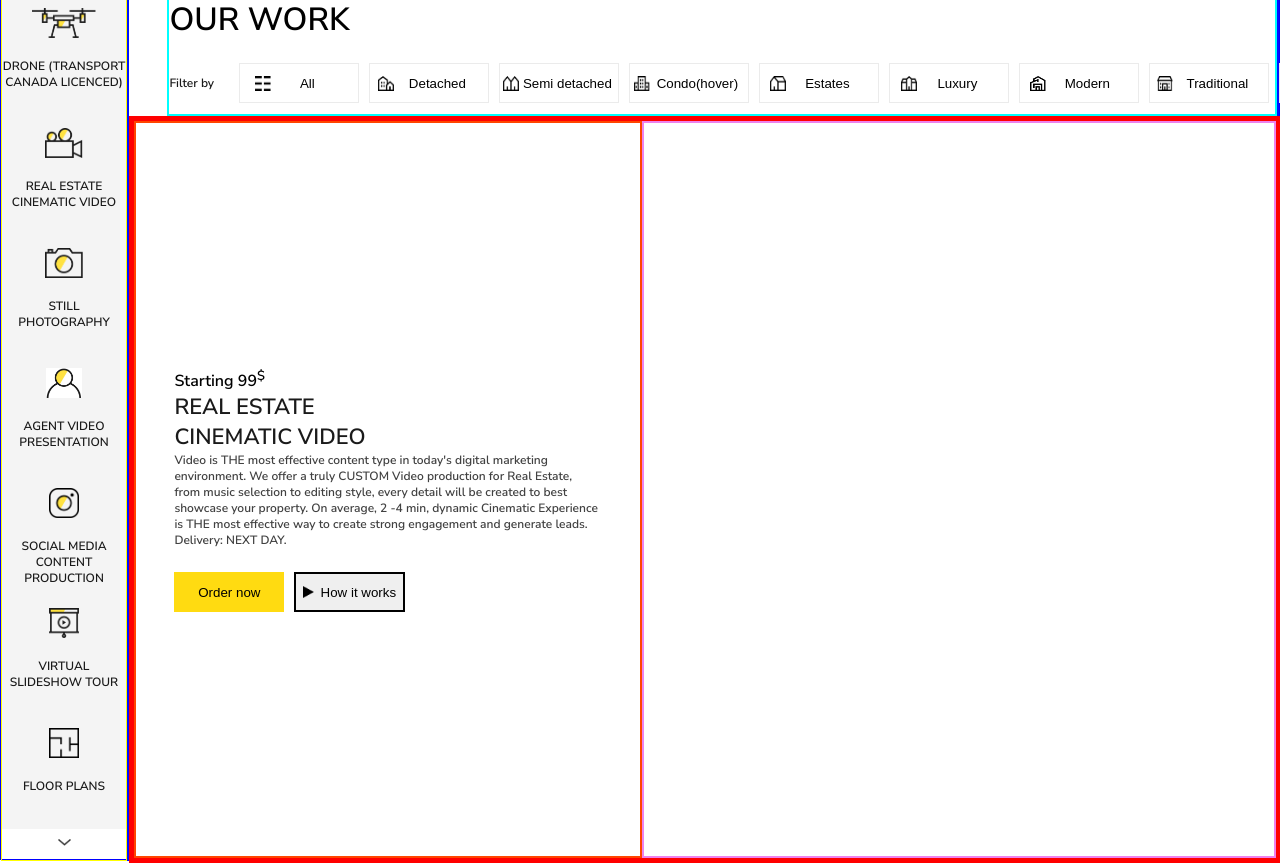
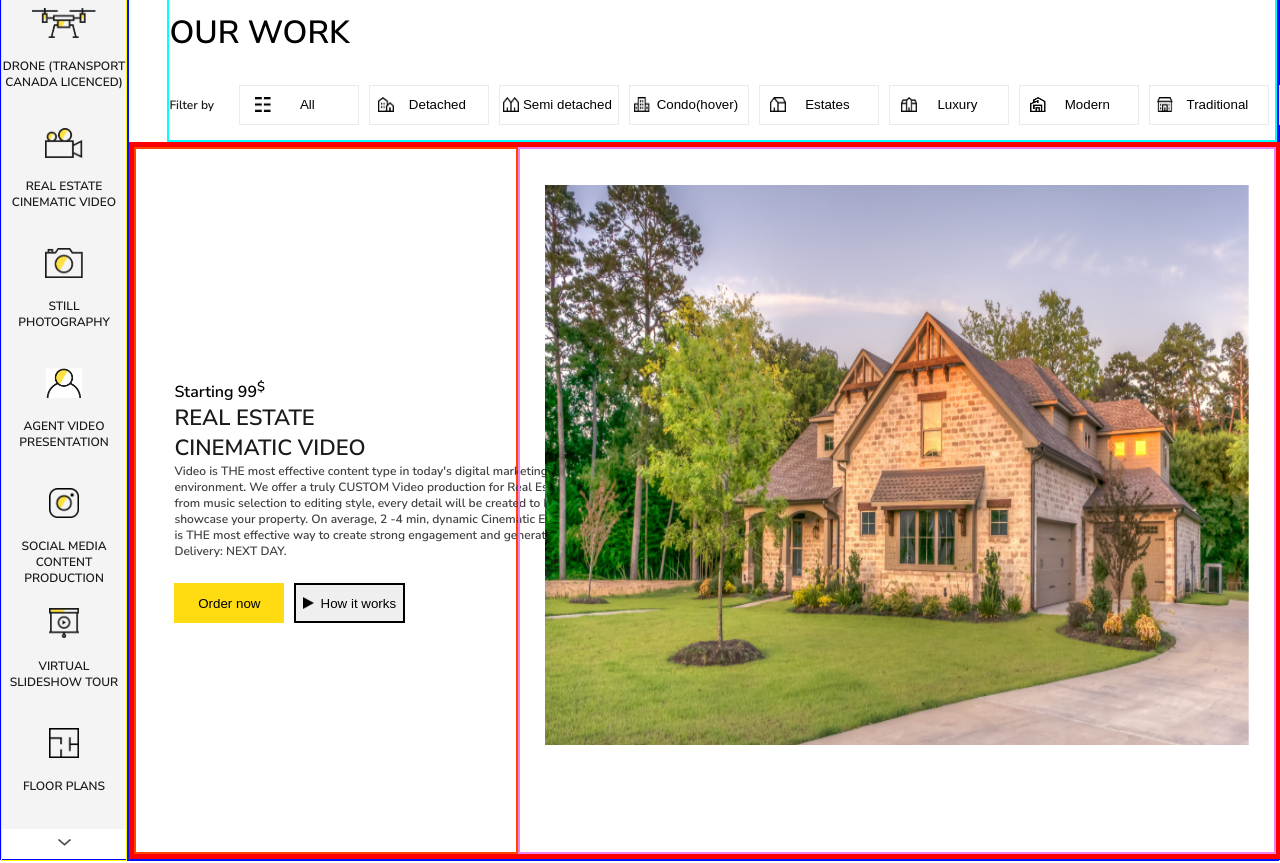
Before and after one commit to AvetBadalyan/Propery-Tours-Figma-template, a React (Create React App) app: page / in a window 1280 px wide. Shown: the part 820-1683 px from the top of the page. Built offline with nearby package versions, Linux system fonts and the light colour scheme.

Commit message:
feat: add the big image div in the right part

```diff
--- a/src/Components/OurWorkMain.css
+++ b/src/Components/OurWorkMain.css
@@ -5,13 +5,8 @@
 }
 
 .our-work-center {
-  height: 747px;
+  height: 80%;
   width: 90vw;
   border: 5px solid rgb(255, 0, 0);
   display: flex;
 }
-
-.our-work-main-right {
-  width: 50vw;
-  border: 2px solid violet;
-}
--- a/src/Components/OurWorkMainLeft.css
+++ b/src/Components/OurWorkMainLeft.css
@@ -1,5 +1,5 @@
 .our-work-main-left {
-  width: 40vw;
+  width: 30vw;
   border: 2px solid orangered;
   display: flex;
   flex-direction: column;
--- a/src/Components/OurWorkMainRight.css
+++ b/src/Components/OurWorkMainRight.css
@@ -0,0 +1,13 @@
+.our-work-main-right {
+  width: 60vw;
+  border: 2px solid violet;
+  display: flex;
+  flex-direction: column;
+  justify-content: space-around;
+  align-items: center;
+}
+
+.big-image, .big-image img {
+    height: 70vh;
+    width: 55vw;
+}
--- a/src/Components/OurWorkMainRight.jsx
+++ b/src/Components/OurWorkMainRight.jsx
@@ -1,7 +1,22 @@
-import React from 'react'
+import React from 'react';
+import "./OurWorkMainRight.css";
+import photo1 from "./../assets/our works/estate/little-image1.png";
+import big from "./../assets/our works/estate/big-image.png";
+import photo3 from "./../assets/our works/estate/little-image3.png";
+import photo4 from "./../assets/our works/estate/little-image4.png";
+import photo5 from "./../assets/our works/estate/little-image5.png";
+import photo6 from "./../assets/our works/estate/little-image6.png";
+import photo7 from "./../assets/our works/estate/little-image7.png";
 
 export default function OurWorkMainRight() {
+
+
     return <div className="our-work-main-right">
+        <div className='big-image'>
+            <img src={big} alt="big image of real estate" />
+        </div>
+        <div className='little-images'>
 
+        </div>
   </div>;
 }
--- a/src/Components/OurWorkTop.css
+++ b/src/Components/OurWorkTop.css
@@ -1,5 +1,5 @@
 .our-work-top-part {
-  height: 153px;
+  height: 20%;
   border: 2px solid aqua;
   display: flex;
   flex-direction: column;
```
